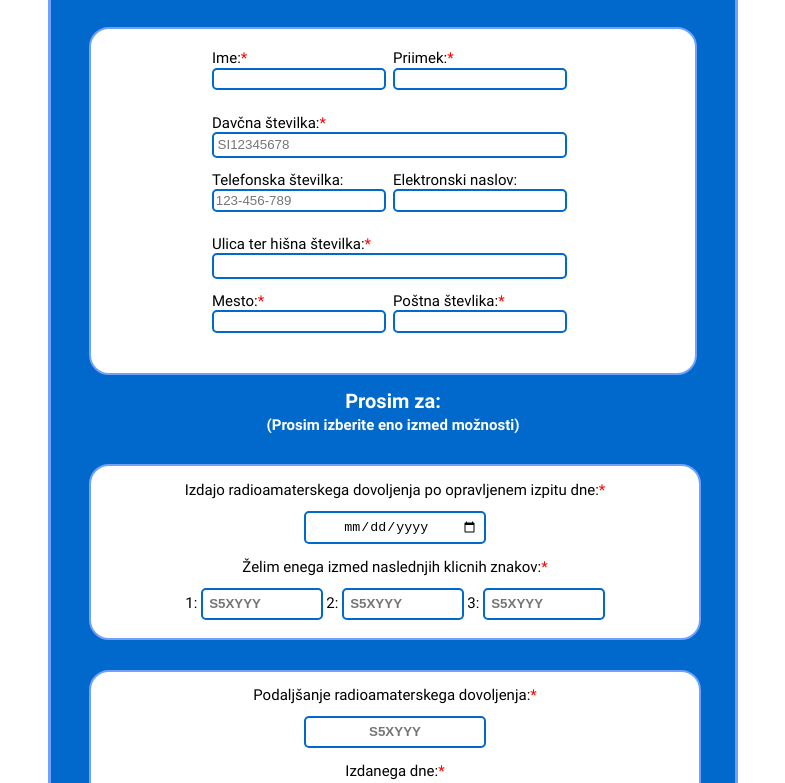
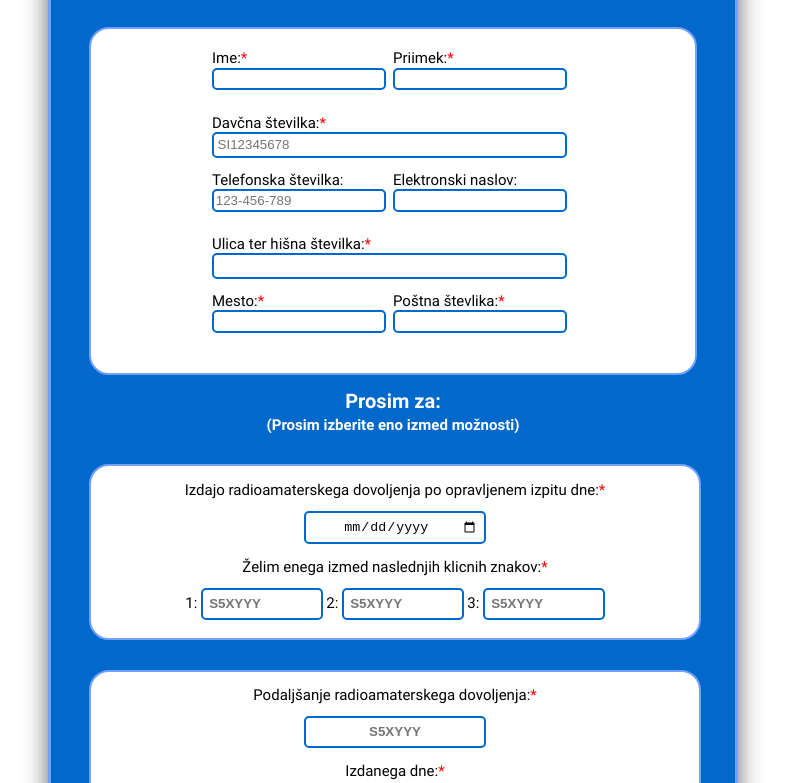
Before and after one commit to AnzeSinigoj/Vloga-za-radioamtersko-dovoljenje, a plain HTML site: page index.html in a window 1280 px wide. Shown: the part 210-993 px from the top of the page, without its empty margins (247-1032 px from the left). Drawn offline with Linux system fonts and the light colour scheme.

Commit message:
Box-Shadow

```diff
--- a/style.css
+++ b/style.css
@@ -74,6 +74,7 @@ input[type=text],input[type=email],input[type=date],textarea {
     max-width: fit-content;
     margin-bottom: 5%;
     background: #0169cc;
+   box-shadow: 0px 8px 25px rgba(0, 0, 0, 0.6);
 }
 
 #osnovni {
```
